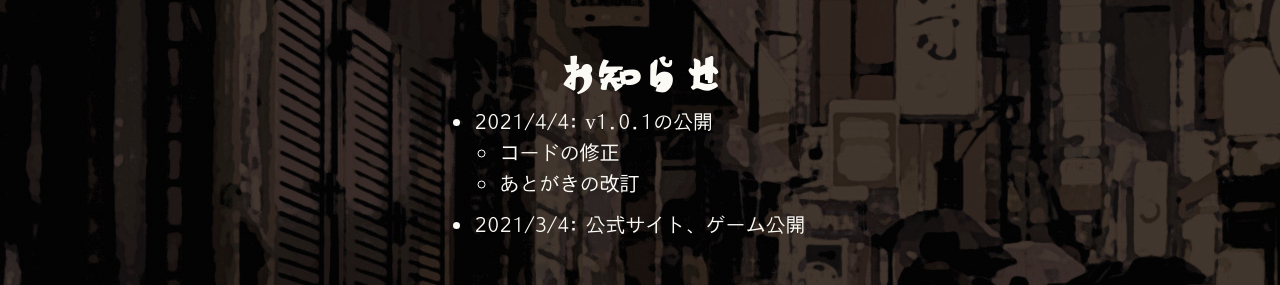
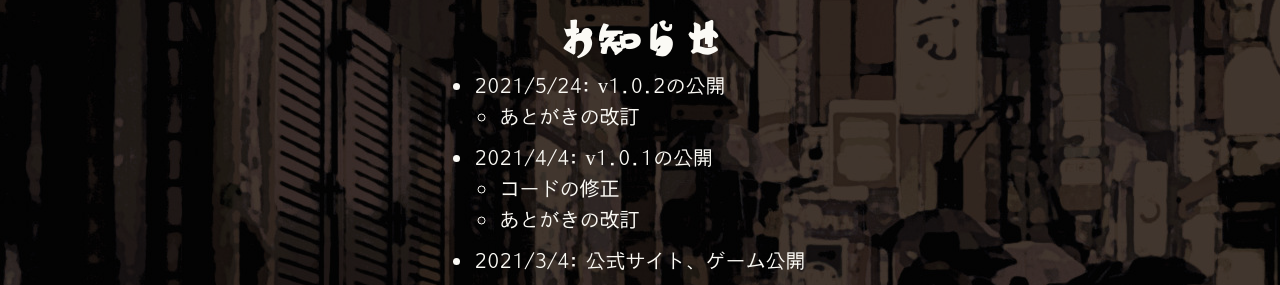
Before and after one commit to ichi-h/myochikirin-hp, a React (Create React App) app: page /news in a window 1280 px wide. Shown: the part 248-533 px from the top of the page. Built offline with nearby package versions, Linux system fonts and the light colour scheme.

Commit message:
お知らせ更新

```diff
--- a/src/components/News.js
+++ b/src/components/News.js
@@ -21,6 +21,12 @@ class News extends React.Component {
           <div className="news-list">
             <ul>
               <div className="list-item">
+                <li>2021/5/24: v1.0.2の公開</li>
+                <ul>
+                  <li>あとがきの改訂</li>
+                </ul>
+              </div>
+              <div className="list-item">
                 <li>2021/4/4: v1.0.1の公開</li>
                 <ul>
                   <li>コードの修正</li>
```
